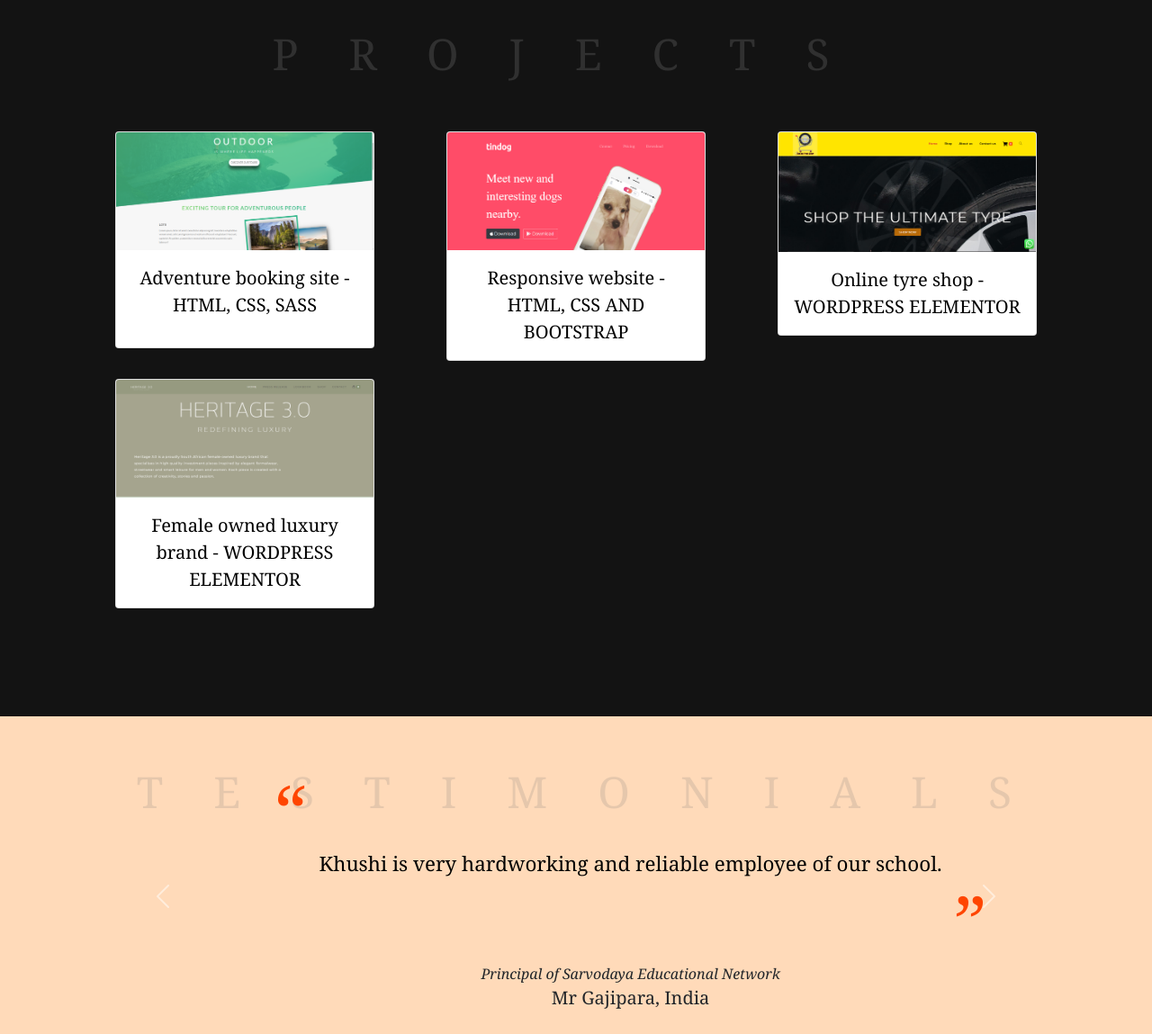
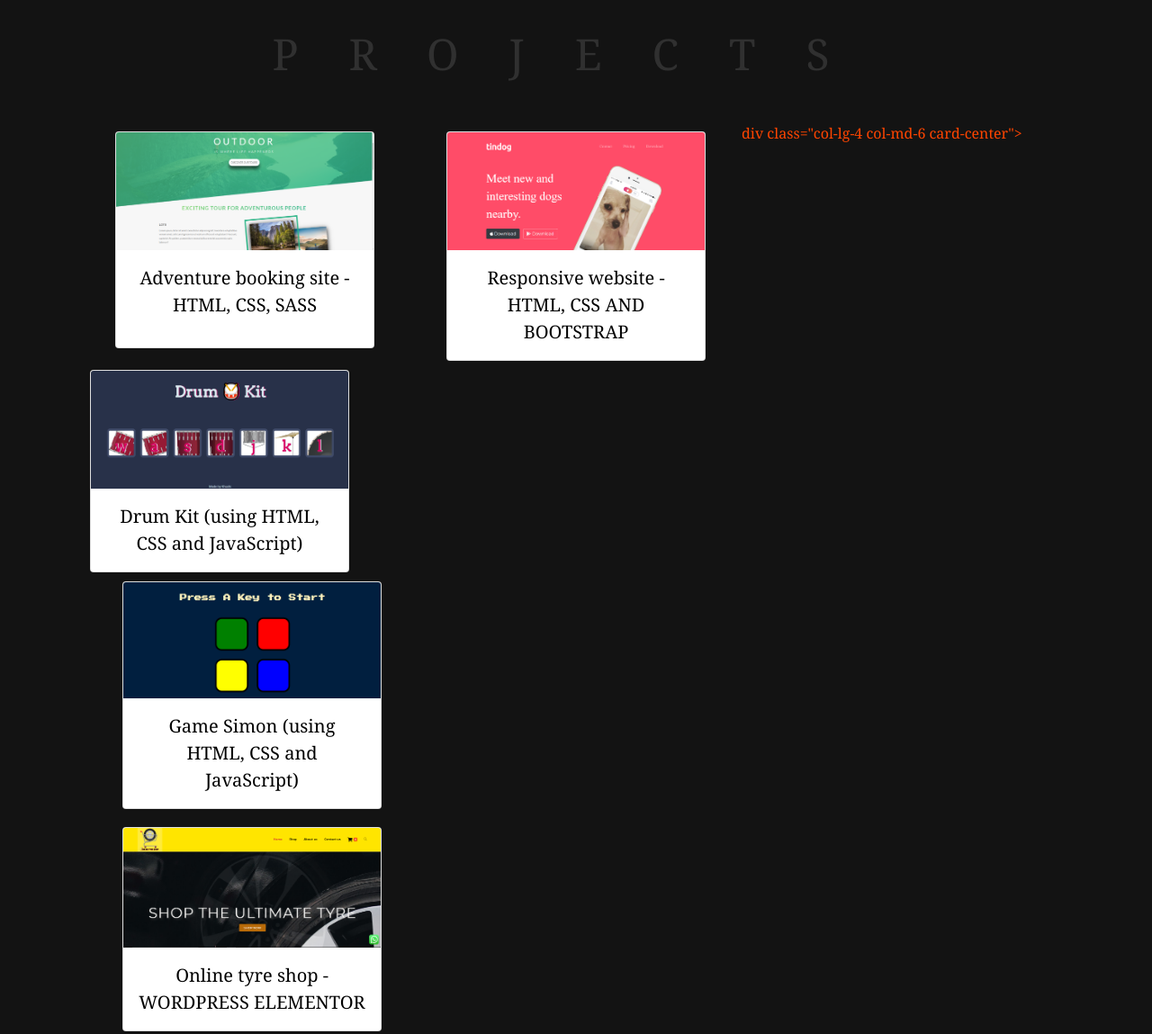
Before and after one commit to khushi50/Portfolio, a plain HTML site: page index.html in a window 1280 px wide. Shown: the part 740-1889 px from the top of the page at 90% size. Drawn offline with nearby package versions, Linux system fonts and the light colour scheme.

Commit message:
added js

```diff
--- a/index.html
+++ b/index.html
@@ -87,7 +87,7 @@
             </div>
           </div></a>
         </div>
-        <!--<div class="col-lg-4 col-md-6 card-center">
+        div class="col-lg-4 col-md-6 card-center">
           <a href="https://khushi50.github.io/DrumKit/">
           <div class="card" style="width: 18rem;">
             <img src="Screenshot (13).png" class="card-img-top" alt="...">
@@ -95,8 +95,8 @@
               <p class="card-text">Drum Kit (using HTML, CSS and JavaScript)</p>
             </div>
           </div></a>
-        </div>-->
-        <!--<div class="col-lg-4 col-md-6 card-center">
+        </div>
+        <div class="col-lg-4 col-md-6 card-center">
           <a href="https://khushi50.github.io/Simon/">
           <div class="card" style="width: 18rem;">
             <img src="Screenshot (16).png" class="card-img-top" alt="...">
@@ -104,7 +104,7 @@
               <p class="card-text">Game Simon (using HTML, CSS and JavaScript)</p>
             </div>
           </div></a>
-        </div>-->
+        </div>
         <div class="col-lg-4 col-md-6 card-center">
           <a href="https://onlinetyreshop.co.za/">
           <div class="card" style="width: 18rem;">
```
